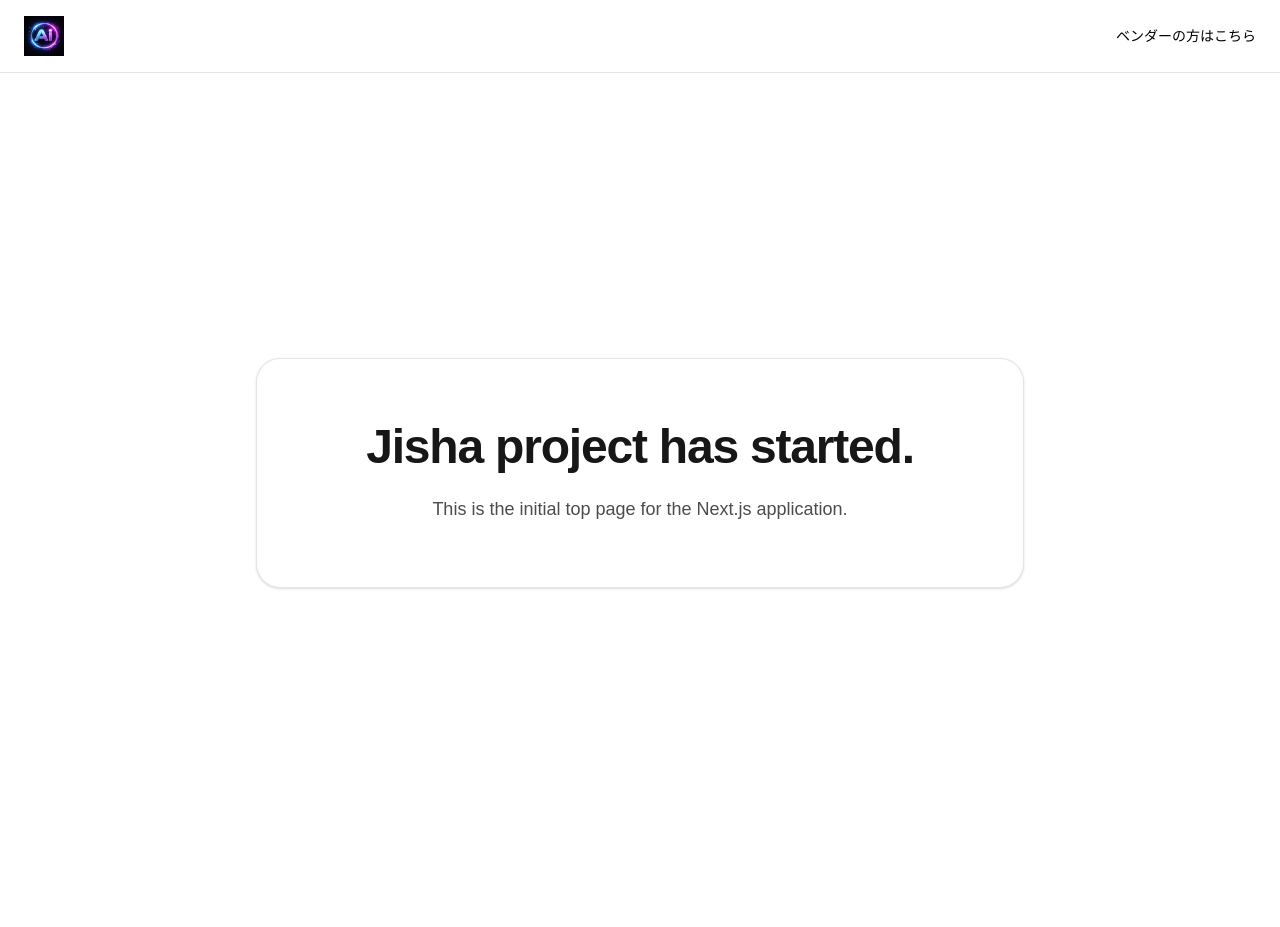
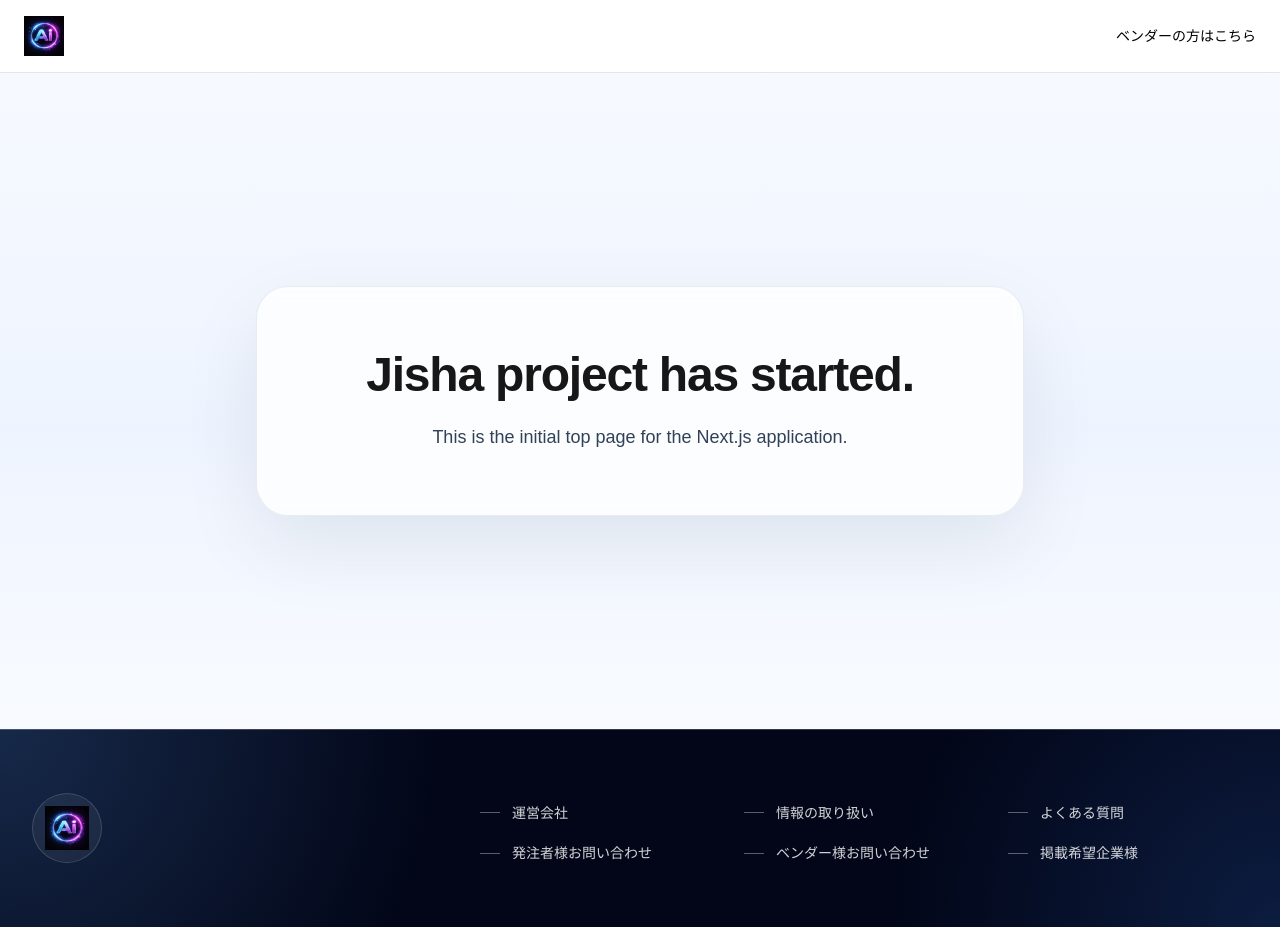
Before and after one commit to yumatsui00/jishaproduct, a Next.js app: page / in a window 1280 px wide. Before the commit the page ends 873 px from the top, so only its background shows below. Built offline with nearby package versions, Linux system fonts and the light colour scheme.

Commit message:
feat:footer

```diff
--- a/assets/translations/jp.ts
+++ b/assets/translations/jp.ts
@@ -2,6 +2,17 @@ interface HomePageTranslations {
   common: {
     topBar: {
       vendorLinkLabel: string;
+    };
+    footer: {
+      logoAlt: string;
+      links: {
+        company: string;
+        informationHandling: string;
+        faq: string;
+        clientContact: string;
+        vendorContact: string;
+        listingRequest: string;
+      };
     };
   };
   home: {
@@ -17,6 +28,17 @@ const translations: HomePageTranslations = {
     topBar: {
       vendorLinkLabel: "ベンダーの方はこちら",
     },
+    footer: {
+      logoAlt: "Jisha footer logo",
+      links: {
+        company: "運営会社",
+        informationHandling: "情報の取り扱い",
+        faq: "よくある質問",
+        clientContact: "発注者様お問い合わせ",
+        vendorContact: "ベンダー様お問い合わせ",
+        listingRequest: "掲載希望企業様",
+      },
+    },
   },
   home: {
     hero: {
--- a/src/app/layout.tsx
+++ b/src/app/layout.tsx
@@ -1,7 +1,5 @@
 import type { Metadata } from "next";
 import { Geist, Geist_Mono } from "next/font/google";
-
-import PublicTopBar from "@/components/common/PublicTopBar";
 
 import "./globals.css";
 
@@ -30,10 +28,7 @@ export default function RootLayout({
       <body
         className={`${geistSans.variable} ${geistMono.variable} antialiased`}
       >
-        <div className="min-h-screen bg-background text-foreground">
-          <PublicTopBar />
-          {children}
-        </div>
+        <div className="min-h-screen bg-background text-foreground">{children}</div>
       </body>
     </html>
   );
--- a/src/app/page.tsx
+++ b/src/app/page.tsx
@@ -1,18 +1,30 @@
+import PublicTopBar from "@/components/common/PublicTopBar";
+import PublicFooter from "@/components/common/PublicFooter";
+
 import translations from "../../assets/translations/jp";
 
+/**
+ * Renders the public home page.
+ *
+ * @returns The home page.
+ */
 export default function Home() {
   const { title, description } = translations.home.hero;
 
   return (
-    <main className="flex min-h-screen items-center justify-center px-6 py-20">
-      <div className="w-full max-w-3xl rounded-3xl border border-black/10 bg-white px-8 py-16 text-center shadow-sm">
+    <main className="min-h-screen bg-[linear-gradient(180deg,#f8fbff_0%,#eef4ff_46%,#ffffff_100%)]">
+      <PublicTopBar />
+      <section className="flex min-h-[calc(100vh-9rem)] items-center justify-center px-6 py-20">
+        <div className="w-full max-w-3xl rounded-[2rem] border border-slate-200/80 bg-white/80 px-8 py-16 text-center shadow-[0_30px_80px_rgba(15,23,42,0.08)] backdrop-blur-sm">
           <h1 className="text-4xl font-semibold tracking-tight text-foreground sm:text-5xl">
             {title}
           </h1>
-        <p className="mx-auto mt-6 max-w-2xl text-base leading-7 text-black/70 sm:text-lg">
+          <p className="mx-auto mt-6 max-w-2xl text-base leading-7 text-slate-700 sm:text-lg">
             {description}
           </p>
         </div>
+      </section>
+      <PublicFooter />
     </main>
   );
 }
--- /dev/null
+++ b/src/components/common/PublicFooter.tsx
@@ -0,0 +1,60 @@
+import Image from "next/image";
+import Link from "next/link";
+
+import translations from "../../../assets/translations/jp";
+
+/**
+ * Renders the shared footer for public-facing pages.
+ *
+ * @returns The public footer component.
+ */
+export default function PublicFooter() {
+  const { logoAlt, links } = translations.common.footer;
+
+  const footerLinks = [
+    { href: "/company", label: links.company },
+    { href: "/information-handling", label: links.informationHandling },
+    { href: "/faq", label: links.faq },
+    { href: "/client-contact", label: links.clientContact },
+    { href: "/vendor-contact", label: links.vendorContact },
+    { href: "/listing-request", label: links.listingRequest },
+  ];
+
+  return (
+    <footer className="relative overflow-hidden bg-slate-950 text-white">
+      <div className="absolute inset-0 bg-[radial-gradient(circle_at_top_left,_rgba(96,165,250,0.22),_transparent_34%),radial-gradient(circle_at_bottom_right,_rgba(59,130,246,0.18),_transparent_30%)]" />
+      <div className="absolute inset-x-0 top-0 h-px bg-white/20" />
+      <div className="relative mx-auto flex w-full max-w-7xl flex-col gap-10 px-6 py-14 sm:px-8 lg:flex-row lg:items-end lg:justify-between lg:py-16">
+        <div className="max-w-md">
+          <Link
+            href="/"
+            className="inline-flex rounded-full border border-white/15 bg-white/6 p-3 backdrop-blur-sm transition-colors hover:bg-white/10"
+          >
+            <Image
+              src="/Logo.png"
+              alt={logoAlt}
+              width={164}
+              height={52}
+              className="h-11 w-auto"
+            />
+          </Link>
+        </div>
+        <nav aria-label="Footer" className="w-full lg:max-w-3xl">
+          <ul className="grid gap-x-6 gap-y-4 text-sm sm:grid-cols-2 lg:grid-cols-3">
+            {footerLinks.map((item) => (
+              <li key={item.href}>
+                <Link
+                  href={item.href}
+                  className="group inline-flex items-center gap-3 text-white/82 transition-colors hover:text-white focus-visible:outline-none focus-visible:ring-2 focus-visible:ring-white/70 focus-visible:ring-offset-2 focus-visible:ring-offset-slate-950"
+                >
+                  <span className="h-px w-5 bg-white/35 transition-all group-hover:w-8 group-hover:bg-white" />
+                  <span>{item.label}</span>
+                </Link>
+              </li>
+            ))}
+          </ul>
+        </nav>
+      </div>
+    </footer>
+  );
+}
```
Lines whose indentation alone changed are shown as unchanged.
